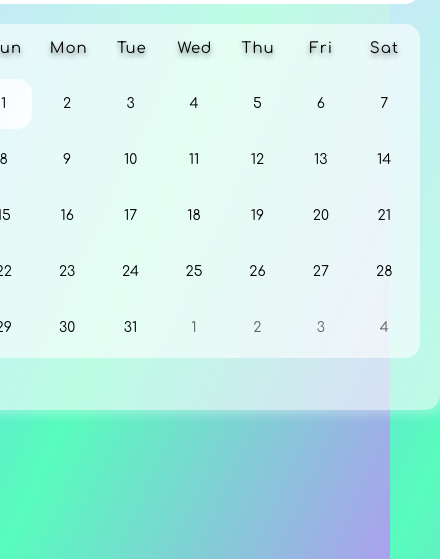
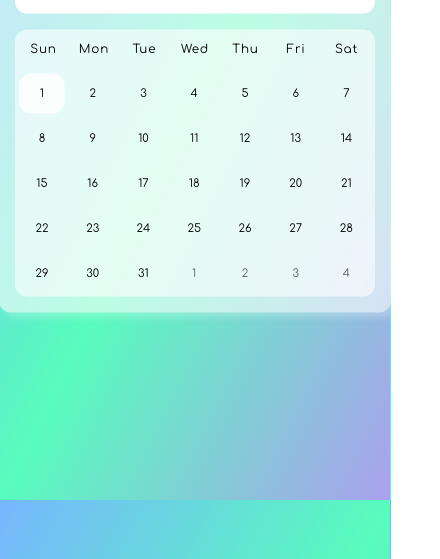
Before and after one commit to vishalkrsharma/calendar, a website: page index.html in a window 390 px wide. Shown: the part 285-844 px from the top of the page, 440 px wide, since content can reach past the window. Drawn offline with Linux system fonts and the light colour scheme.

Commit message:
scss changes

```diff
--- a/scss/main.scss
+++ b/scss/main.scss
@@ -9,16 +9,17 @@
 
 html {
     font-size: 62.5%;
+    overflow-y: hidden;
 }
 
 body {
     height: 100vh;
     font-family: 'Comfortaa', sans-serif;
     background-image: linear-gradient(to right bottom, rgb(119, 182, 253), rgb(88, 252, 189), rgb(171, 160, 238));
-
     display: flex;
     align-items: center;
     justify-content: center;
+    -webkit-tap-highlight-color: transparent;
 }
 
 .container {
@@ -30,7 +31,6 @@ body {
 }
 
 .calendar {
-    min-height: 60vh;
     width: 45rem;
 }
 
@@ -78,7 +78,6 @@ body {
         display: flex;
         justify-content: center;
         align-items: center;
-        text-shadow: 0 0.3rem 0.5rem rgba(0, 0, 0, 0.5);
     }
 
     width: 100%;
@@ -103,7 +102,7 @@ body {
         width: calc(40.2rem/7);
         height: 5rem;
         display: flex;
-        justify-content: center;
+        justify-content: space-evenly;
         align-items: center;
         transition: background-color .2s;
     }
@@ -123,3 +122,17 @@ body {
     flex-wrap: wrap;
     padding: 0.2rem;
 }
+
+@media (max-width: 700px) {
+    body {
+        height: 93vh;
+        display: flex;
+        align-items: center;
+        justify-content: center;
+    }
+
+    .container {
+        transform: scale(.8);
+    }
+
+}
```
Also changed, not shown: css/style.css, 1 other file.
